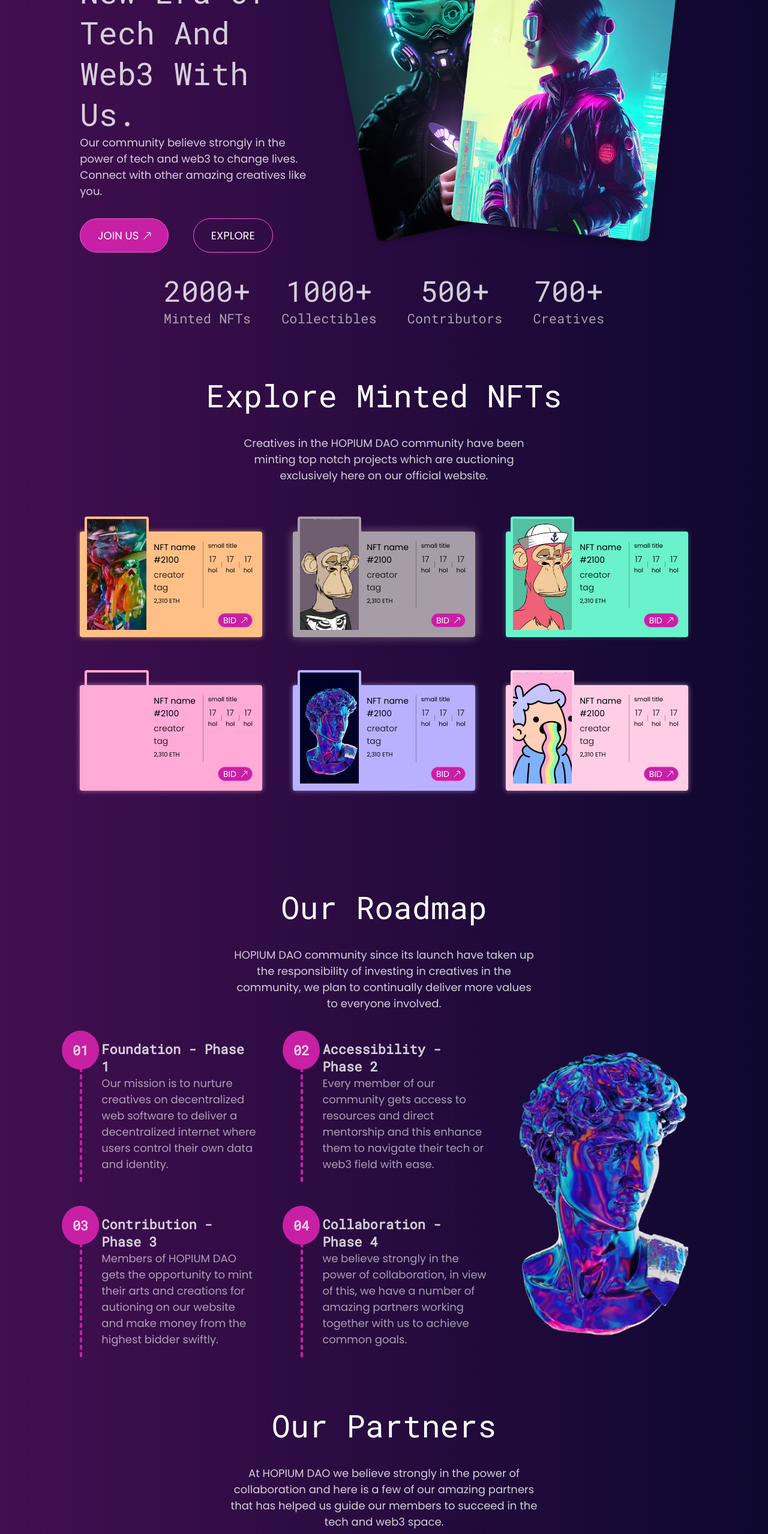
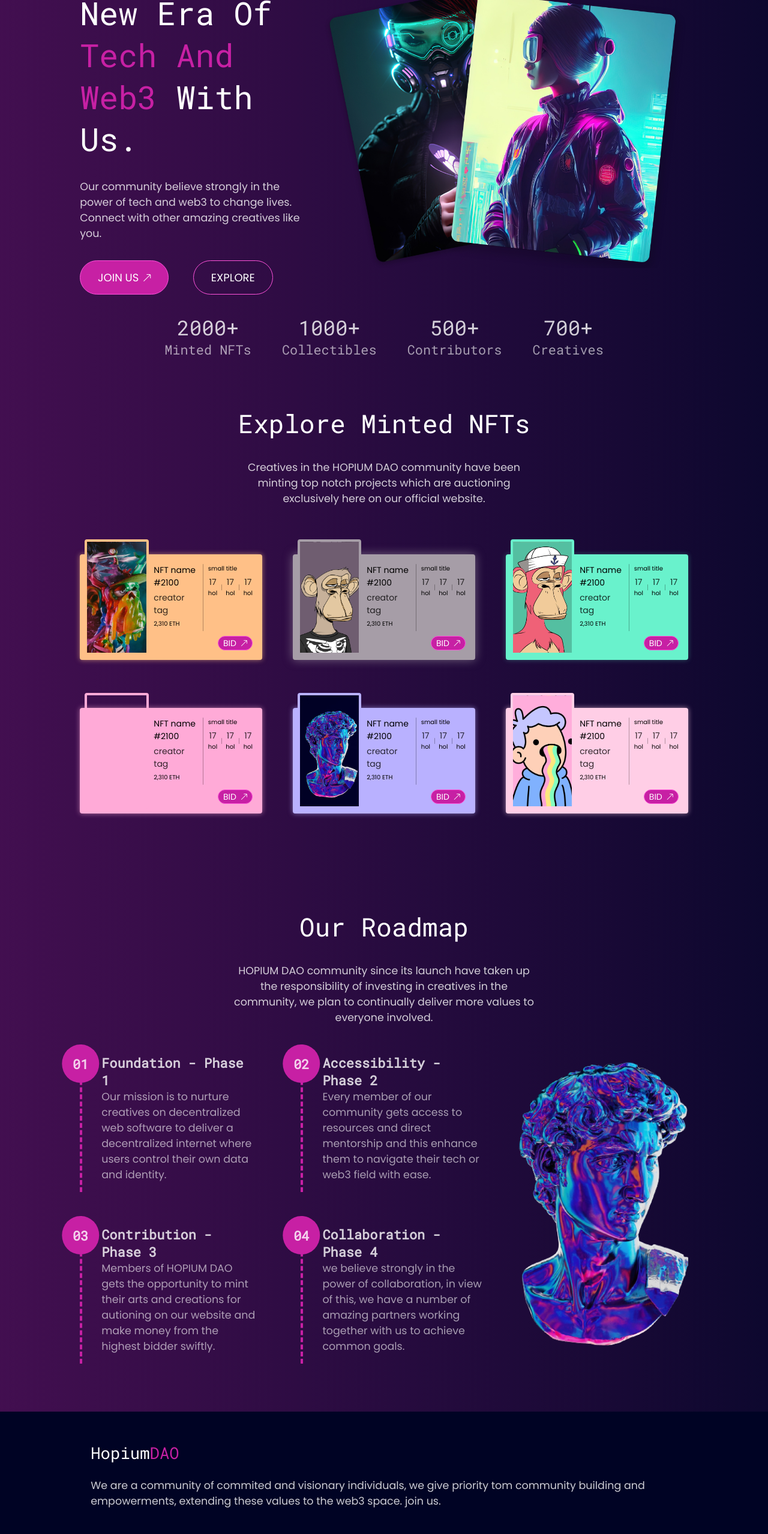
Before and after one commit to Biglad22/landing-page-for-NFT-website, a plain HTML site: page index.html in a window 1280 px wide. Shown: the part 240-2797 px from the top of the page at 60% size. Drawn offline with Linux system fonts and the light colour scheme.

Commit message:
updated site responsiveness

```diff
--- a/index.css
+++ b/index.css
@@ -20,7 +20,7 @@ body{
 /*text-size*/
 
 h1{
-    font-size:6.4em;
+    font-size:6.68rem;
     font-family: 'Roboto Mono', monospace;
     color:rgba(255,255,255,0.8);
     font-weight:normal;
@@ -29,7 +29,7 @@ h1{
 }
 
 h2{
-    font-size:5.2em;
+    font-size:5.34rem;
     font-family: 'Roboto Mono', monospace;
     color:rgba(255,255,255,0.8);
     font-weight:normal;
@@ -38,7 +38,7 @@ h2{
 }
 
 h3{
-    font-size:4.8em;
+    font-size:4.27rem;
     font-family: 'Roboto Mono', monospace;
     color:rgba(255,255,255,0.8);
     font-weight:normal;
@@ -47,7 +47,7 @@ h3{
 }
 
 h4{
-    font-size:3.2em;
+    font-size:3.42rem;
     font-family: 'Roboto Mono', monospace;
     color:rgba(255,255,255,0.8);
     font-weight:normal;
@@ -56,7 +56,7 @@ h4{
 }
 
 h5{
-    font-size:2.7em;
+    font-size:2.73rem;
     font-family: 'Roboto Mono', monospace;
     color:rgba(255,255,255,0.8);
     font-weight:normal;
@@ -65,7 +65,7 @@ h5{
 }
 
 h6{
-    font-size:2.2em;
+    font-size:2.19rem;
     font-family: 'Roboto Mono', monospace;
     color:rgba(255,255,255,0.8);
     font-weight:normal;
@@ -74,7 +74,7 @@ h6{
 }
 
 p{
-    font-size:1.8em;
+    font-size:1.75rem;
     line-height:auto;
     color:rgba(255,255,255,0.8);
     font-weight:normal;
@@ -251,10 +251,10 @@ header{
     }
 }
 
-.hero-text text > h2 > span{
+.hero-text .text > h2 > span{
     color:rgb(199,32,164);
 }
-.hero-text text > h2 {
+.hero-text .text > h2 {
     color:rgba(255,255,255,1);
     margin:4vh 0;
 }
@@ -346,7 +346,7 @@ header{
     display:inline-block;
     margin:0;
 }
-.hero-stats div h3{
+.hero-stats div h4{
     text-align:center;
     color:rgba(255,255,255,0.8);
 }
@@ -363,7 +363,7 @@ header{
     padding: 0 10.41vw;
 }
 
-.minted-NFTs > h2{
+.minted-NFTs > h3{
     text-align:center;
     margin-bottom:4vh;
     color:rgba(255,255,255,1);
@@ -635,7 +635,7 @@ header{
     padding: 0 10.41vw;
 }
 
-.roadmap > h2{
+.roadmap > h3{
     text-align:center;
     margin-bottom:4vh;
     color:rgba(255,255,255,1);
@@ -760,29 +760,6 @@ header{
     }
 }
 
-
-
-
-/*partners*/
-
-.partners{
-    flex-basis:100%;
-    margin: 0;
-    padding: 0 10.41vw;
-}
-
-.partners > h2{
-    text-align:center;
-    margin-bottom:4vh;
-    color:rgba(255,255,255,1);
-}
-
-.partners > p{
-    margin:0 auto 4vh auto;
-    max-width:40vw;
-    text-align:center;
-    color:rgba(255,255,255,0.8);
-}
 
 /*footer*/
 footer{
--- a/index.html
+++ b/index.html
@@ -57,25 +57,25 @@
             </div>
             <div class="hero-stats">
                 <div>
-                    <h3>2000+</h3>
+                    <h4>2000+</h4>
                     <h6>Minted NFTs</h6>
                 </div>
                 <div>
-                    <h3>1000+</h3>
+                    <h4>1000+</h4>
                     <h6>Collectibles</h6>
                 </div>
                 <div>
-                    <h3>500+</h3>
+                    <h4>500+</h4>
                     <h6>Contributors</h6>
                 </div>
                 <div>
-                    <h3>700+</h3>
+                    <h4>700+</h4>
                     <h6>Creatives</h6>
                 </div>
             </div>
         </header>
         <section class="minted-NFTs">
-            <h2>explore minted NFTs</h2>
+            <h3>explore minted NFTs</h3>
             <p>Creatives in the HOPIUM DAO community have been minting top notch projects which are auctioning exclusively here on our official website.</p>
             <div class="NFT-cards">
                 <div>
@@ -292,7 +292,7 @@
             </div>
         </section>
         <section class="roadmap">
-            <h2>our roadmap</h2>
+            <h3>our roadmap</h3>
             <p>HOPIUM DAO community since its launch have taken up the responsibility of investing in creatives in the community, we plan to continually deliver more values to everyone involved.</p>
             <div>
                 <div class="roadmap-highlights">
@@ -320,13 +320,6 @@
                 <div class="roadmap-image">
                     <img src="assets/statue.png" class="roadmap-inner-img">
                 </div>
-            </div>
-        </section>
-        <section class="partners">
-            <h2>our partners</h2>
-            <p>At HOPIUM DAO we believe strongly in the power of collaboration and here is a few of our amazing partners that has helped us guide our members to succeed in the tech and web3 space.</p>
-            <div class="key-partners">
-
             </div>
         </section>
         <footer>
```
